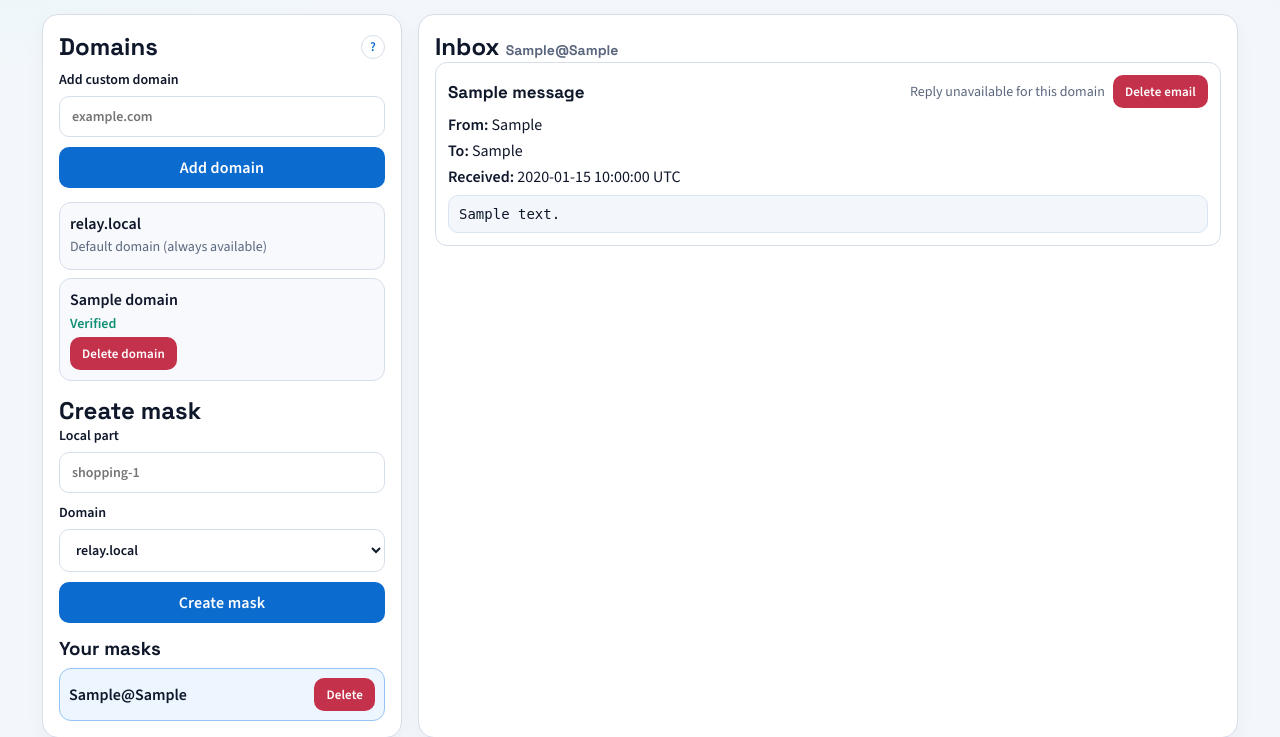
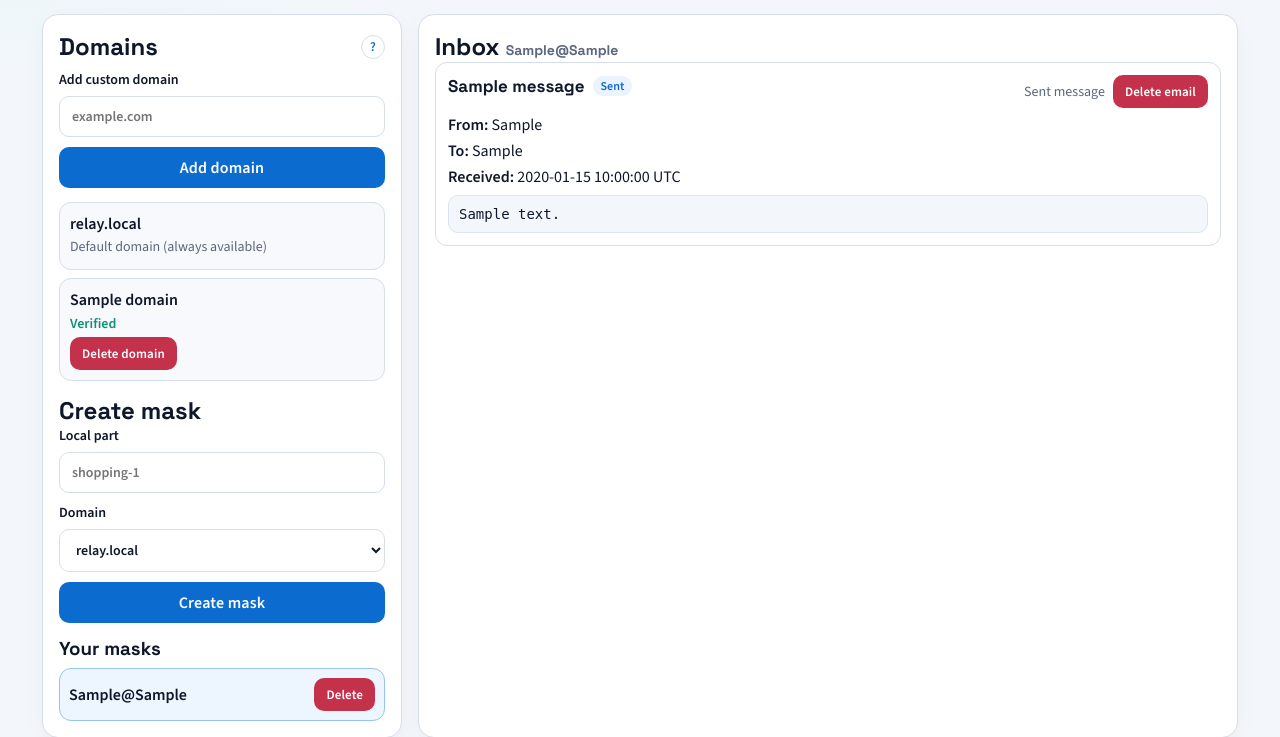
Before and after one commit to agarwalvijay/aliasnest, a FastAPI app: page /dashboard in a window 1280 px wide. Shown: the part 66-803 px from the top of the page. Run offline with FastAPI, Linux system fonts and the light colour scheme; the visitor is signed in with stand-in values (Sample User, id 1); tables that the repository leaves empty hold one stand-in row (values such as "Sample post").

Commit message:
Persist outbound replies and mark sent messages in inbox

```diff
--- a/app/main.py
+++ b/app/main.py
@@ -3,11 +3,13 @@ from email import policy
 from email.message import EmailMessage
 from email.parser import BytesParser
 from email.utils import parseaddr
+import logging
 from pathlib import Path
 import re
 import secrets
 import smtplib
 from typing import Optional
+import uuid
 
 from fastapi import Depends, FastAPI, Form, HTTPException, Request
 from fastapi.responses import RedirectResponse
@@ -22,6 +24,7 @@ from .auth import hash_password, verify_password
 from .config import (
     ALLOWED_SIGNUP_EMAILS,
     DEFAULT_DOMAIN,
+    MESSAGE_DIR,
     MX_TARGET_HOST,
     OUTBOUND_ALLOWED_DOMAINS,
     OUTBOUND_FROM_NAME,
@@ -55,6 +58,7 @@ except ImportError:
 
 app = FastAPI(title="Home Email Relay MVP")
 app.add_middleware(SessionMiddleware, secret_key=SECRET_KEY)
+logger = logging.getLogger(__name__)
 
 templates = Jinja2Templates(directory=str(Path(__file__).parent / "templates"))
 app.mount("/static", StaticFiles(directory=str(Path(__file__).parent / "static")), name="static")
@@ -161,6 +165,7 @@ def _send_reply_email(mask: Mask, target_email: str, reply_body: str, in_reply_t
             smtp.starttls()
         smtp.login(OUTBOUND_SMTP_USER, OUTBOUND_SMTP_PASS)
         smtp.send_message(msg)
+    return msg, sender, subject
 
 
 def _ensure_default_domain():
@@ -208,10 +213,25 @@ def _ensure_mask_uniqueness_index():
         db.close()
 
 
+def _ensure_message_is_outbound_column():
+    db = SessionLocal()
+    try:
+        table_info = db.execute(text("PRAGMA table_info(messages)")).fetchall()
+        existing_columns = {row[1] for row in table_info}
+        if "is_outbound" not in existing_columns:
+            db.execute(text("ALTER TABLE messages ADD COLUMN is_outbound INTEGER NOT NULL DEFAULT 0"))
+            db.commit()
+        db.execute(text("CREATE INDEX IF NOT EXISTS ix_messages_is_outbound ON messages(is_outbound)"))
+        db.commit()
+    finally:
+        db.close()
+
+
 @app.on_event("startup")
 def startup_event():
     Base.metadata.create_all(bind=engine)
     _ensure_mask_uniqueness_index()
+    _ensure_message_is_outbound_column()
     _ensure_default_domain()
     smtp_runtime.start()
 
@@ -495,6 +515,8 @@ def reply_message(
     )
     if not message:
         return RedirectResponse(url="/dashboard?error=Message+not+found", status_code=302)
+    if message.is_outbound:
+        return RedirectResponse(url="/dashboard?error=Cannot+reply+to+an+outbound+message+entry", status_code=302)
 
     mask = db.get(Mask, message.mask_id)
     if not mask:
@@ -511,9 +533,41 @@ def reply_message(
         return RedirectResponse(url=f"/dashboard?selected_mask={mask.id}&error=Could+not+resolve+reply+recipient", status_code=302)
 
     try:
-        _send_reply_email(mask, target_email, cleaned_reply, in_reply_to, references, original_subject)
-    except Exception:
-        return RedirectResponse(url=f"/dashboard?selected_mask={mask.id}&error=Failed+to+send+reply+via+outbound+SMTP", status_code=302)
+        sent_msg, sender, sent_subject = _send_reply_email(mask, target_email, cleaned_reply, in_reply_to, references, original_subject)
+    except Exception as exc:
+        logger.exception(
+            "Failed outbound reply send. mask_id=%s mask_domain=%s recipient=%s",
+            mask.id,
+            mask.domain,
+            target_email,
+        )
+        error_text = str(exc).lower()
+        if "authentication" in error_text or "auth" in error_text:
+            msg = "SMTP+authentication+failed.+Check+SES+SMTP+username/password"
+        elif "sandbox" in error_text:
+            msg = "SES+sandbox+restriction.+Verify+recipient+or+request+production+access"
+        elif "domain" in error_text or "identity" in error_text:
+            msg = "SES+identity+not+verified+for+this+sender+domain+in+this+region"
+        else:
+            msg = "Failed+to+send+reply+via+outbound+SMTP"
+        return RedirectResponse(url=f"/dashboard?selected_mask={mask.id}&error={msg}", status_code=302)
+
+    # Persist outbound reply in the same mask timeline for auditability and continuity.
+    MESSAGE_DIR.mkdir(parents=True, exist_ok=True)
+    outbound_raw_path = MESSAGE_DIR / f"{uuid.uuid4().hex}.eml"
+    outbound_raw_path.write_bytes(sent_msg.as_bytes())
+    db.add(
+        Message(
+            mask_id=mask.id,
+            from_addr=sender[:500],
+            to_addr=target_email[:500],
+            subject=sent_subject[:500],
+            text_preview=cleaned_reply[:2000],
+            is_outbound=True,
+            raw_path=outbound_raw_path.as_posix(),
+        )
+    )
+    db.commit()
 
     keep_mask = selected_mask if selected_mask else mask.id
     return RedirectResponse(url=f"/dashboard?selected_mask={keep_mask}&info=Reply+sent", status_code=302)
--- a/app/models.py
+++ b/app/models.py
@@ -58,6 +58,7 @@ class Message(Base):
     to_addr: Mapped[str] = mapped_column(String(500), index=True)
     subject: Mapped[str] = mapped_column(String(500), default="(No Subject)")
     text_preview: Mapped[str] = mapped_column(Text, default="")
+    is_outbound: Mapped[bool] = mapped_column(Boolean, default=False, index=True)
     raw_path: Mapped[str] = mapped_column(String(600))
     received_at: Mapped[datetime] = mapped_column(DateTime, default=datetime.utcnow, index=True)
 
--- a/app/smtp_receiver.py
+++ b/app/smtp_receiver.py
@@ -58,6 +58,7 @@ class MaskSMTPHandler:
                     to_addr=recipient[:500],
                     subject=subject,
                     text_preview=_extract_preview(envelope.content),
+                    is_outbound=False,
                     raw_path=raw_path.as_posix(),
                 )
                 db.add(message)
--- a/app/static/styles.css
+++ b/app/static/styles.css
@@ -298,9 +298,34 @@ button.danger:hover {
 .message-head {
   display: flex;
   justify-content: space-between;
-  align-items: center;
+  align-items: flex-start;
   gap: 10px;
   margin-bottom: 6px;
+}
+
+.message-title-row {
+  display: flex;
+  align-items: center;
+  gap: 8px;
+}
+
+.chip {
+  display: inline-flex;
+  align-items: center;
+  padding: 2px 8px;
+  border-radius: 999px;
+  font-size: 12px;
+  font-weight: 700;
+}
+
+.chip-sent {
+  color: #0b6bce;
+  background: #eaf3ff;
+}
+
+.chip-inbound {
+  color: #0f8f76;
+  background: #e8f8f3;
 }
 
 .message-actions {
--- a/app/templates/dashboard.html
+++ b/app/templates/dashboard.html
@@ -133,9 +133,16 @@
           {% for msg in messages %}
             <article class="message">
               <div class="message-head">
-                <h4>{{ msg.subject }}</h4>
+                <div class="message-title-row">
+                  <h4>{{ msg.subject }}</h4>
+                  {% if msg.is_outbound %}
+                    <span class="chip chip-sent">Sent</span>
+                  {% else %}
+                    <span class="chip chip-inbound">Received</span>
+                  {% endif %}
+                </div>
                 <div class="message-actions">
-                  {% if can_reply_active_mask %}
+                  {% if can_reply_active_mask and not msg.is_outbound %}
                     <details class="reply-menu">
                       <summary class="action-link">Reply</summary>
                       <form method="post" action="/messages/{{ msg.id }}/reply" class="stack reply-form">
@@ -146,6 +153,8 @@
                         <button type="submit">Send reply</button>
                       </form>
                     </details>
+                  {% elif msg.is_outbound %}
+                    <span class="subtle">Sent message</span>
                   {% else %}
                     <span class="subtle">Reply unavailable for this domain</span>
                   {% endif %}
```
